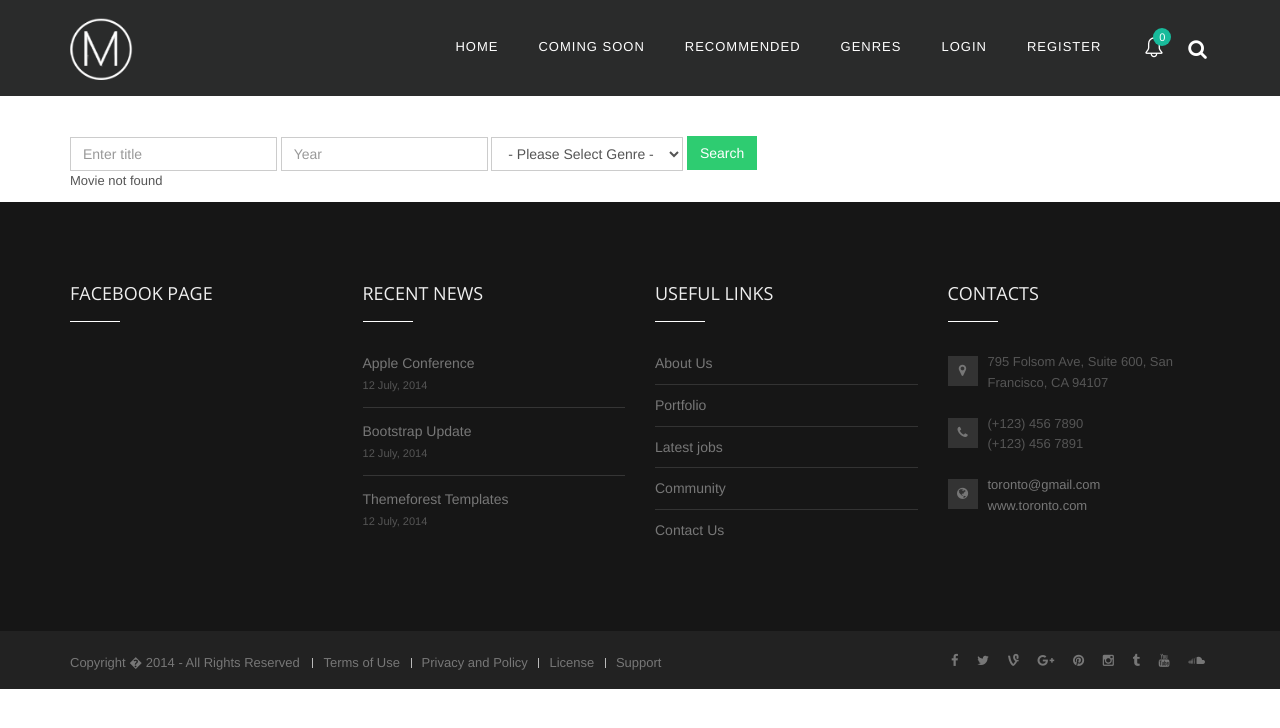
After one commit to quynv/movie, a PHP site: template frontend/views/movies/search.php in a window 1280 px wide. The commit adds this page. Shown: the top 728 px of the page. Run offline with PHP 8.4, Linux system fonts and the light colour scheme; the template is opened without the code that fills it, so the values that code supplies are empty; some libraries are stand-ins or nearby versions.

Commit message:
Search by title name genre

```diff
--- a/frontend/config/main.php
+++ b/frontend/config/main.php
@@ -41,7 +41,8 @@ return [
                 '<controller:\w+>/<action:\w+>' => '<controller>/<action>',
                 '<id:\d+>-<slug:.+>' => 'movies/detail',
                 'recommended' => 'movies/recommended',
-                'genres/<id:\d+>-<slug:.+>' => 'genres/view'
+                'genres/<id:\d+>-<slug:.+>' => 'genres/view',
+                'search' => 'movies/search'
             ),
         ],
     ],
--- a/frontend/controllers/base/BaseController.php
+++ b/frontend/controllers/base/BaseController.php
@@ -18,5 +18,6 @@ class BaseController extends Controller
     public function init()
     {
        $this->genres = Genre::find()->all();
+       $this->layout = "@app/views/layouts/base";
     }
 }
--- a/frontend/views/layouts/header.php
+++ b/frontend/views/layouts/header.php
@@ -35,8 +35,8 @@ use yii\helpers\Url;
                         <li class="menu-icons">
                             <i class="menu-icons-style search search-close search-btn fa fa-search"></i>
                             <div class="search-open">
-                                <form action="" method="get">
-                                    <input type="text" class="animated fadeIn form-control" placeholder="Start searching ...">
+                                <form action="/search" method="get">
+                                    <input type="text" name="keyword" class="animated fadeIn form-control" placeholder="Enter keyword ...">
                                 </form>
                             </div>
                         </li>
--- /dev/null
+++ b/frontend/views/movies/search.php
@@ -0,0 +1,55 @@
+<?php
+
+/* @var $this yii\web\View */
+use \yii\widgets\LinkPager;
+
+$this->title = 'Movie | Search';
+?>
+<div class="site-index">
+    <div class="row">
+        <br>
+        <br>
+        <div class="container">
+            <form action="" method="get" class="form-inline" role="form">
+                <div class="form-group">
+                    <label class="sr-only" for="query-text">Title</label>
+                    <input type="text" name="keyword" class="form-control" id="query-text" placeholder="Enter title">
+                </div>
+                <div class="form-group">
+                    <label class="sr-only" for="query-year">Year</label>
+                    <input type="text" name="year" class="form-control" id="query-year" placeholder="Year">
+                </div>
+                <div class="form-group">
+                    <label class="sr-only" for="query-genre">Genre</label>
+                    <select name="genre" id="query-genre" class="form-control">
+                        <option value="">- Please Select Genre -</option>
+                        <?php foreach($this->context->genres as $genre){?>
+                            <option value="<?= $genre->id?>"><?= $genre->name?></option>
+                        <?php }?>
+                    </select>
+                </div>
+                <button type="submit" class="btn-u btn-u-green">Search</button>
+            </form>
+        </div>
+    </div>
+    <?php if($movies) {?>
+    <div class="row">
+        <div class="blog_masonry_3col">
+            <div class="container-fluid content grid-boxes">
+                <?php foreach($movies as $movie) { ?>
+                    <?= $this->render('//template/movie',['movie' => $movie]);?>
+                <?php } ?>
+            </div>
+        </div>
+    </div>
+    <div class="text-center">
+        <?= LinkPager::widget([
+            'pagination' => $pages,
+        ]);?>
+    </div>
+    <?php } else { ?>
+        <div class="container">
+            <p>Movie not found</p>
+        </div>
+    <?php }?>
+</div>
--- a/frontend/views/template/portfolio.php
+++ b/frontend/views/template/portfolio.php
@@ -1,5 +1,4 @@
 <?php
-use yii\helpers\Html;
 
 $this->registerJsFile(Yii::$app->urlManager->baseUrl.'/js/plugins/cubeportfolio/js/jquery.cubeportfolio.js',['depends' => [\frontend\assets\AppAsset::className()]]);
 $this->registerJsFile(Yii::$app->urlManager->baseUrl.'/js/plugins/cube-portfolio-3-ns.js',['depends' => [\frontend\assets\AppAsset::className()]]);
```
Also changed, not shown: common/components/TMDB.php (+6 -2 lines), common/models/Movie.php (+7 -5 lines), frontend/controllers/MoviesController.php (+30 -2 lines).
